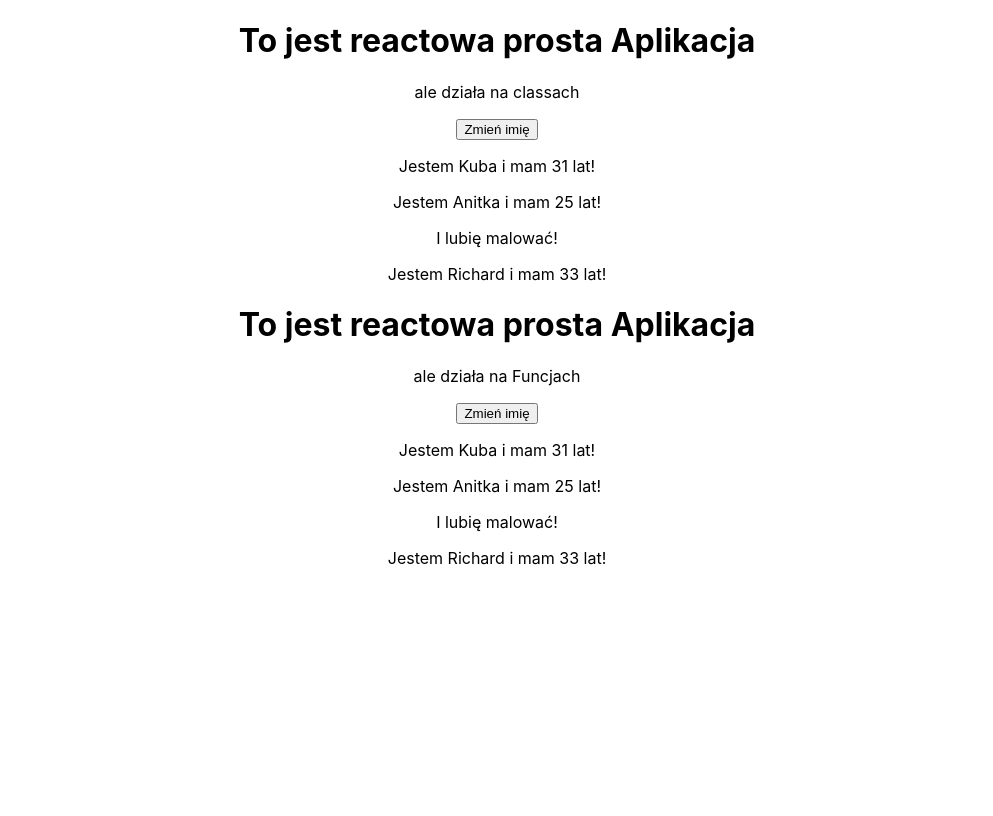
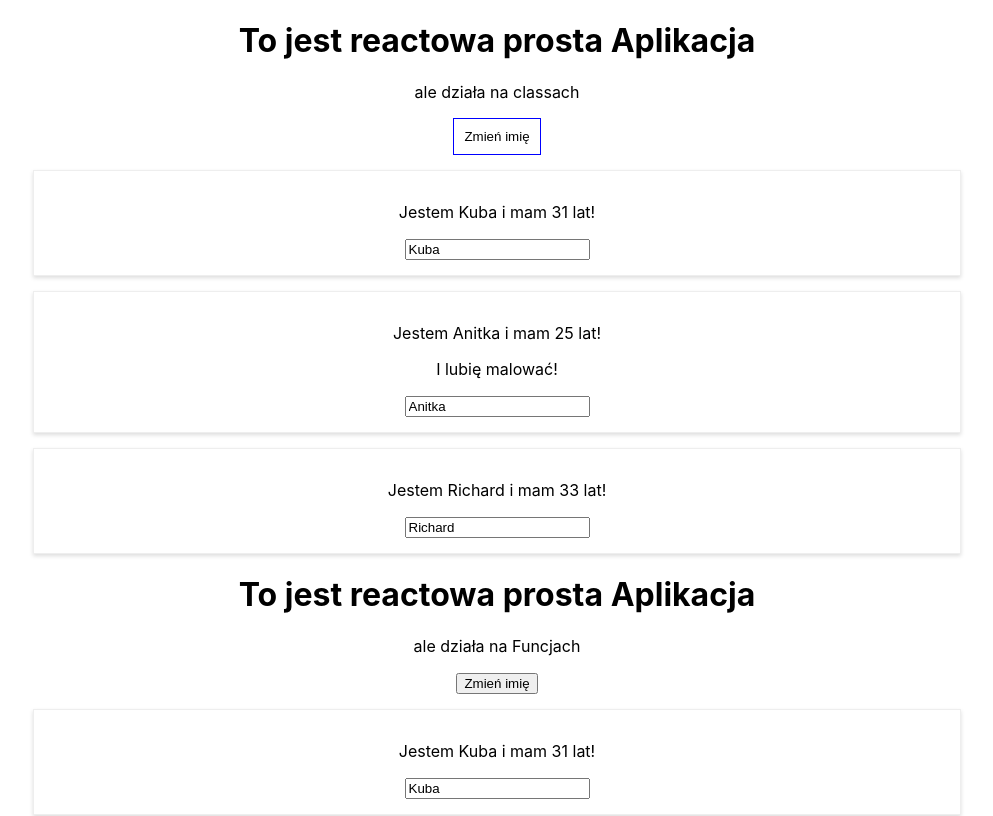
Before and after one commit to SerafinPL/react-persons, a React (Create React App) app: page / in a window 1280 px wide. Shown: the top 816 px of the page, without its empty margins (143-1136 px from the left). Built offline with nearby package versions, Linux system fonts and the light colour scheme.

Commit message:
zakończono

```diff
--- a/src/App.js
+++ b/src/App.js
@@ -15,35 +15,59 @@
     kolejnaZmienna: 'inna zmienna' // to nie znika
   }
 
-  zmienImieHandler = () => {
+  zmienImieHandler = (noweImie) => {
     this.setState({
       persons: [
         {name: "Jakub", age: 31},
         {name: "Anitka", age: 27},
-        {name: "Richard", age: 37}
+        {name: noweImie, age: 37}
+
+      ]
+    })
+  }
+
+  zmianaImieniaHandler = (event) => {
+    this.setState({
+      persons: [
+        {name: "Jakub", age: 31},
+        {name: "Anitka", age: 27},
+        {name: event.target.value, age: 37}
 
       ]
     })
   }
 
   render(){
+
+    const buttonStyle = {
+      backgroundColor: 'white',
+      font: 'monospace',
+      border: '1px solid blue',
+      padding: '10px',
+      cursor: 'pointer'
+    }
     return (
       <div className="App">
         <h1> To jest reactowa prosta Aplikacja</h1>
         <p>ale działa na classach</p>
-        <button onClick={this.zmienImieHandler}>Zmień imię</button>
-        <Person
+        <button style={buttonStyle} onClick={this.zmienImieHandler.bind(this, "Marcinek")}>Zmień imię</button>
+        <Person         // lepsze wyjśćie
           name={this.state.persons[0].name}
           age={this.state.persons[0].age}
+
         />
         <Person
           name={this.state.persons[1].name}
-          age={this.state.persons[1].age}>
+          age={this.state.persons[1].age}
+          funckja={() => this.zmienImieHandler("Miłoszek")} // gorsze wyjscie
+
+          >
           I lubię malować!
         </Person>
         <Person
           name={this.state.persons[2].name}
           age={this.state.persons[2].age}
+          zmiana={this.zmianaImieniaHandler}
         />
       </div>
     );
--- /dev/null
+++ b/src/Person/Person.css
@@ -0,0 +1,8 @@
+.persons {
+	width: 70%;
+	margin:15px auto;
+	border: 1px solid #eee;
+	box-shadow: 0 2px 4px #ddd;
+	padding: 15px;
+	text-align: center;
+}
--- a/src/Person/Person.js
+++ b/src/Person/Person.js
@@ -1,11 +1,13 @@
 import React from 'react';
 
+import './Person.css';
 
 const Person = (props) => {
 	return(
-		<div>
-			<p>Jestem {props.name} i mam {props.age} lat!</p>
+		<div className="persons">
+			<p onClick={props.funckja}>Jestem {props.name} i mam {props.age} lat!</p>
 			<p>{props.children}</p>
+			<input type="text" onChange={props.zmiana} value={props.name}/>
 		</div>
 	)
 }
```
